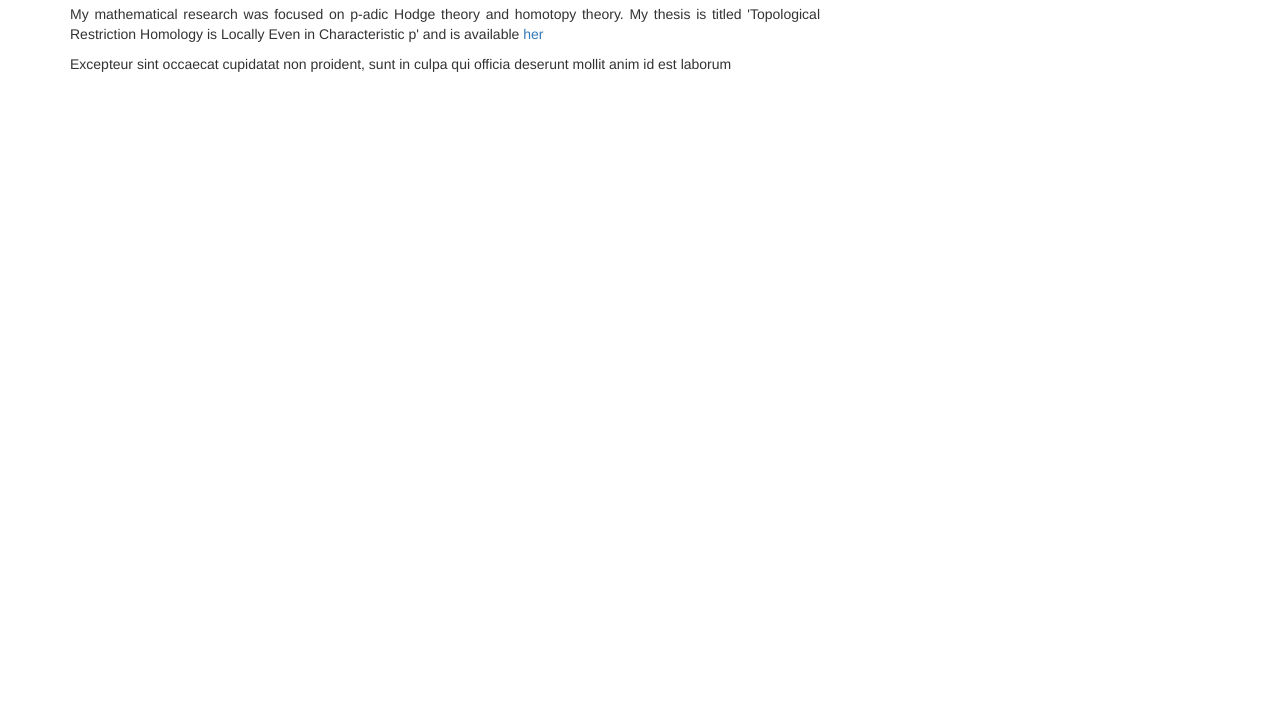
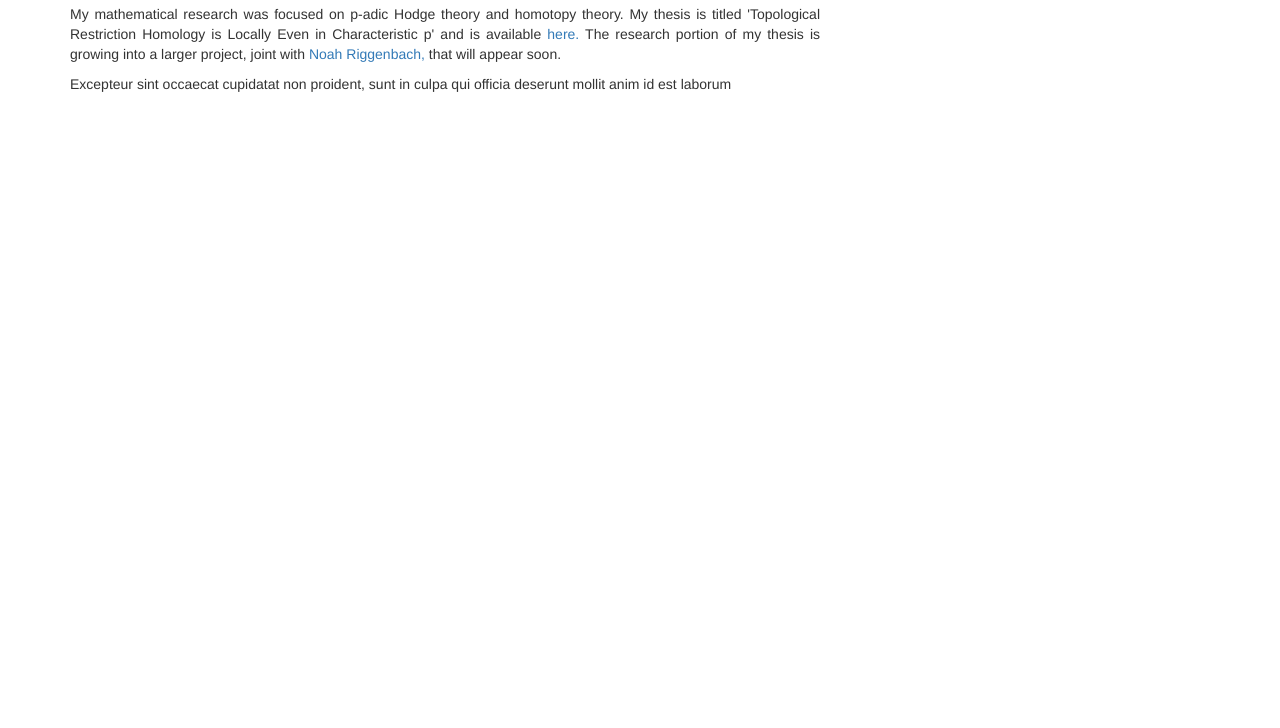
Before and after one commit to ufabao/ufabao.github.io, a plain HTML site: page index.html in a window 1280 px wide. Shown: the part 160-888 px from the top of the page. Drawn offline with nearby package versions, Linux system fonts and the light colour scheme.

Commit message:
Update index.html

```diff
--- a/index.html
+++ b/index.html
@@ -50,7 +50,8 @@
                 <div style="margin-top:3%; text-align:justify;">
           <p>I am a machine learning researcher and mathematician. I received my Ph.D in Mathematics from Northwestern University in 2023, advised by  <a href="https://antieau.github.io/">Ben Antieau.</a> </p>
 
-          <p>My mathematical research was focused on p-adic Hodge theory and homotopy theory. My thesis is titled 'Topological Restriction Homology is Locally Even in Characteristic p' and is available <a href="thesis.pdf">her</a> </a> </p>
+          <p>My mathematical research was focused on p-adic Hodge theory and homotopy theory. My thesis is titled 'Topological Restriction Homology is Locally Even in Characteristic p' and is available <a href="thesis.pdf">here.</a> The research portion of my thesis is growing into a larger project, joint with <a href="https://sites.google.com/view/riggenbachn">Noah Riggenbach,</a> that will appear soon.
+           </p>
 
           <p>Excepteur sint occaecat cupidatat non proident, sunt in culpa qui officia deserunt mollit anim id est laborum</p>
                 </div>
```
